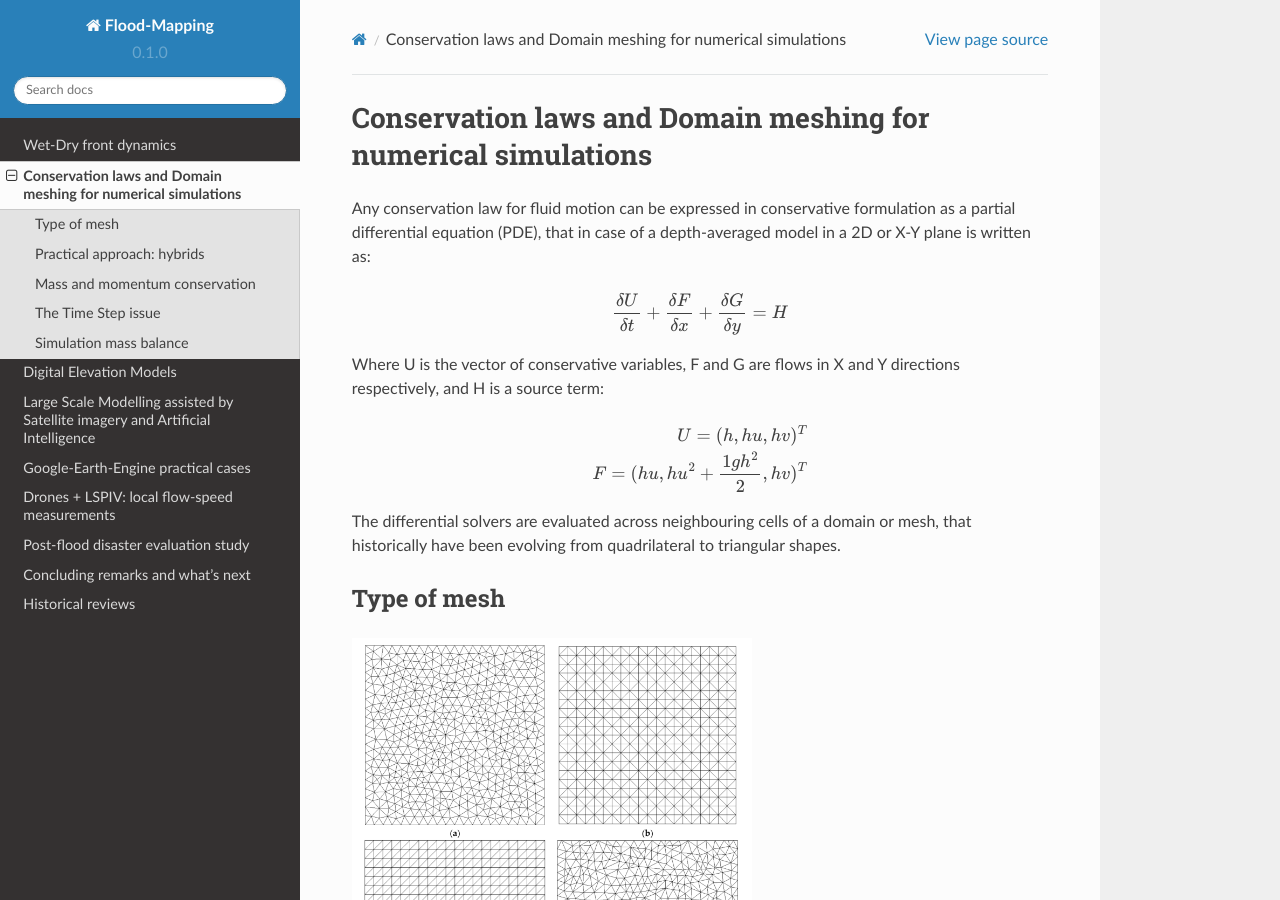
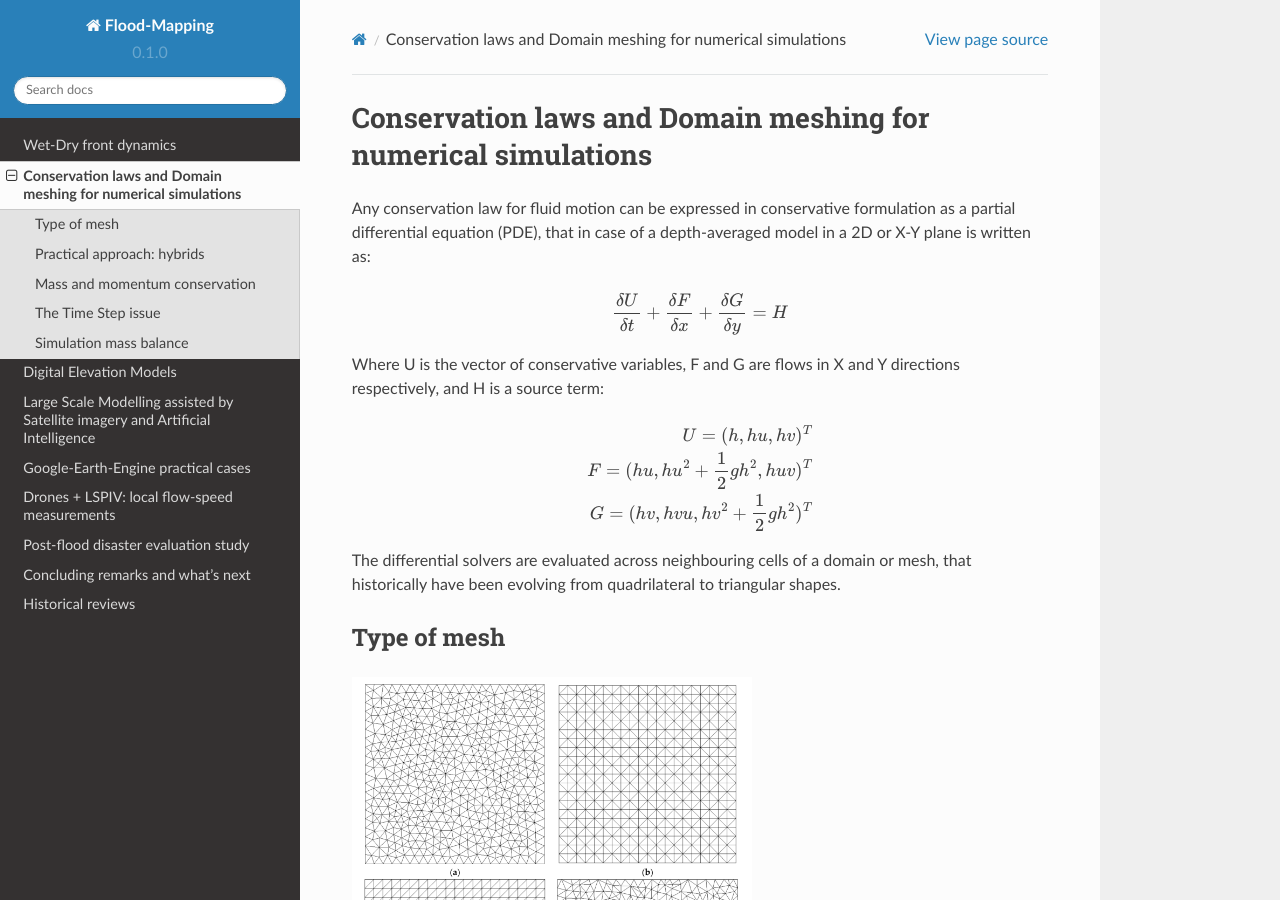
Before and after one commit to ivillamadrid/FloodMapping, a Sphinx documentation site: the page built from docs/source/claws.rst, in a window 1280 px wide and 900 px high. Built offline with Sphinx 7.4.7 and the Read the Docs theme 2.0.0, drawn with Linux system fonts in a browser that asks for light colours.

Commit message:
Update claws.rst

```diff
--- a/docs/source/claws.rst
+++ b/docs/source/claws.rst
@@ -13,7 +13,9 @@ Where U is the vector of conservative variables, F and G are flows in X and Y di
 
    U=(h, hu, hv)^T
 
-   F=(hu, hu^2+\frac{1gh^2}{2}, hv)^T
+   F=(hu, hu^2+\frac{1}{2}gh^2, huv)^T
+
+   G=(hv, hvu, hv^2+\frac{1}{2}gh^2)^T
 
 
 The differential solvers are evaluated across neighbouring cells of a domain or mesh, that historically have been evolving from quadrilateral to triangular shapes.
```
